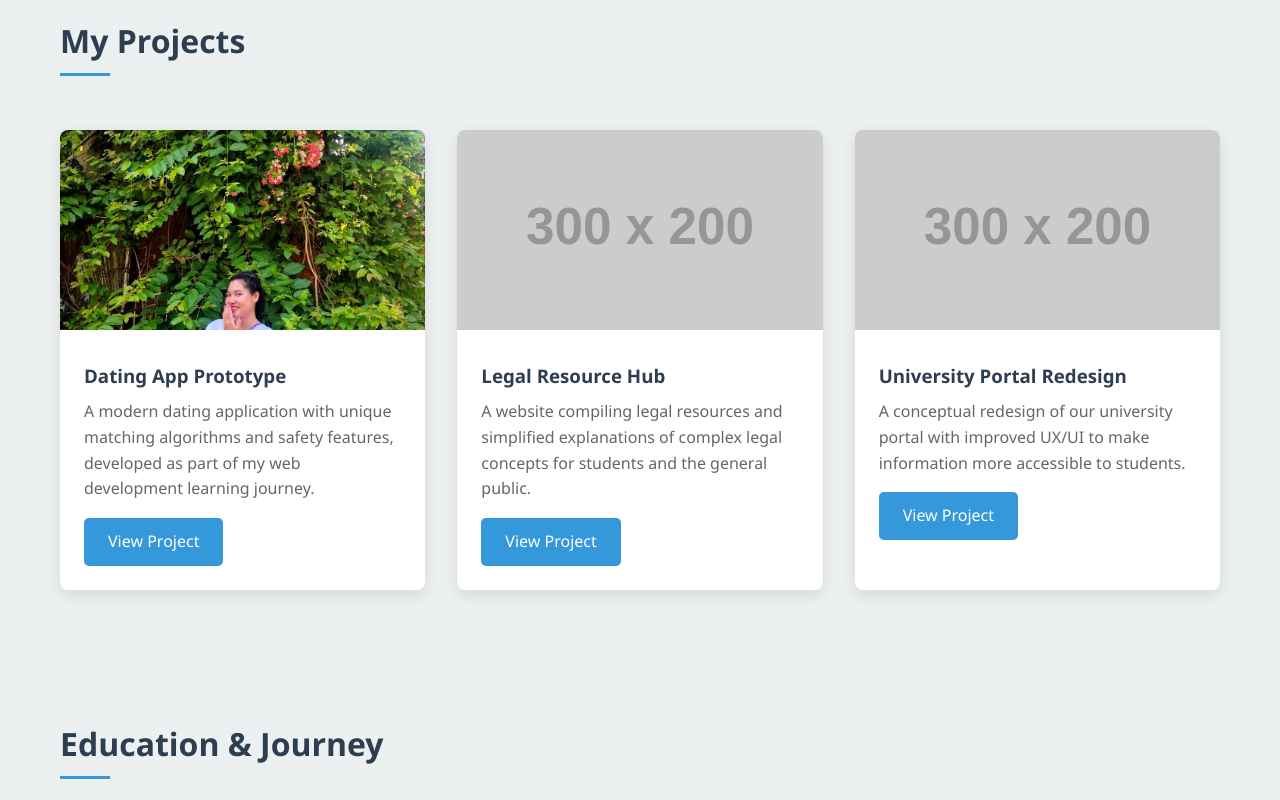
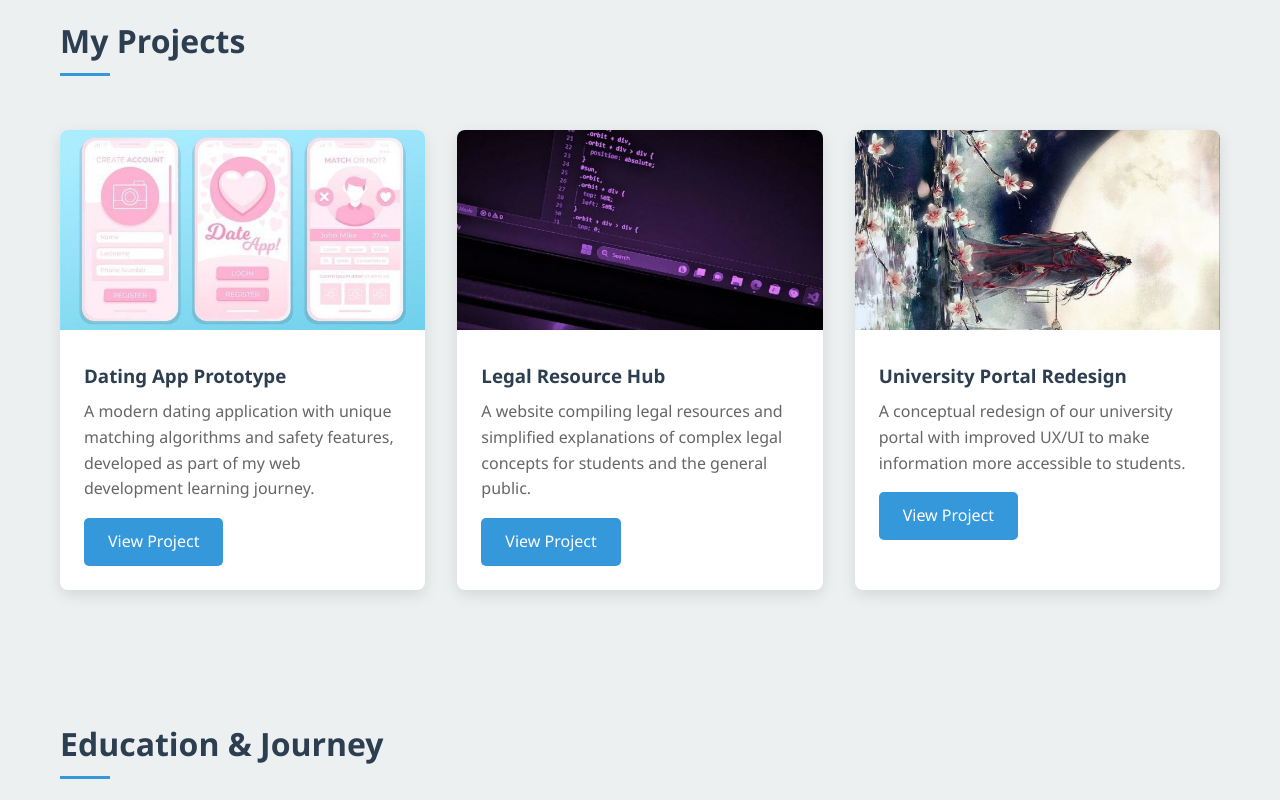
Before and after one commit to NanAentPhooSin/NanAentPhooSin.github.io, a plain HTML site: page index.html in a window 1280 px wide. Shown: the part 1500-2300 px from the top of the page. Drawn offline with Linux system fonts and the light colour scheme; placeholder pictures from the web are drawn by us.

Commit message:
uplad image

```diff
--- a/index.html
+++ b/index.html
@@ -434,7 +434,7 @@
         <h2>My Projects</h2>
         <div class="projects">
             <div class="project-card">
-                <img src="photo_2025-05-07_11-03-08.jpg" alt="Dating App Project" class="project-img">
+                <img src="photo_2025-05-13_12-35-04 app.jpg" alt="Dating App Project" class="project-img">
                 <div class="project-info">
                     <h3>Dating App Prototype</h3>
                     <p>A modern dating application with unique matching algorithms and safety features, developed as part of my web development learning journey.</p>
@@ -443,7 +443,7 @@
             </div>
 
             <div class="project-card">
-                <img src="https://via.placeholder.com/300x200" alt="Legal Resource Website" class="project-img">
+                <img src="photo_2025-05-13_12-35-17 intel.jpg" alt="Legal Resource Website" class="project-img">
                 <div class="project-info">
                     <h3>Legal Resource Hub</h3>
                     <p>A website compiling legal resources and simplified explanations of complex legal concepts for students and the general public.</p>
@@ -452,7 +452,7 @@
             </div>
 
             <div class="project-card">
-                <img src="https://via.placeholder.com/300x200" alt="University Portal" class="project-img">
+                <img src="photo_2025-05-13_12-38-32 x.jpg" alt="University Portal" class="project-img">
                 <div class="project-info">
                     <h3>University Portal Redesign</h3>
                     <p>A conceptual redesign of our university portal with improved UX/UI to make information more accessible to students.</p>
@@ -506,7 +506,7 @@
                 <p>I'm passionate about educating people about their rights and responsibilities under the law. Through clear communication and well-designed platforms, I hope to demystify complex legal concepts for the general public.</p>
             </div>
             <div class="about-image">
-                <img src="https://via.placeholder.com/500x400" alt="Future Goals" style="width:100%; border-radius:8px;">
+                <img src="photo_2025-05-07_11-13-56.jpg" alt="Future Goals" style="width:100%; border-radius:8px;">
             </div>
         </div>
     </section>
```
Also changed, not shown: photo_2025-05-13_12-35-04 app.jpg (added), photo_2025-05-13_12-35-17 intel.jpg (added), photo_2025-05-13_12-38-32 x.jpg (added).
